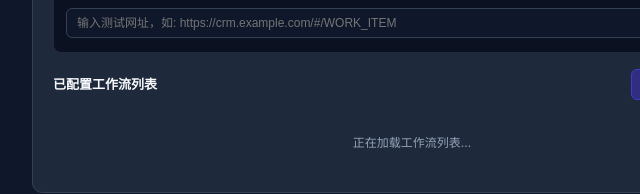
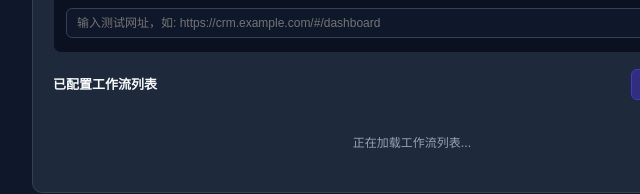
Before and after one commit to ycwfmelt/run-workflow, a website built with Vite: page src/options/index.html in a window 1280 px wide. Shown: the part 1318-1512 px from the top of the page, 228-868 px from the left. Built offline with nearby package versions, Linux system fonts and the light colour scheme; some packages are replaced by stand-ins of ours; no server answers.

Commit message:
chore: rebrand to run-workflow, add MIT license, docs and sanitize examples

```diff
--- a/src/options/index.html
+++ b/src/options/index.html
@@ -408,7 +408,7 @@
         • <strong>正则表达式</strong>：如 <code>/^https:\/\/.*\.example\.com/i</code>
       </div>
       <div style="display: flex; gap: 8px; align-items: center;">
-        <input type="text" id="testUrlInput" placeholder="输入测试网址，如: https://crm.example.com/#/WORK_ITEM" style="font-size: 12px; padding: 7px 10px;" />
+        <input type="text" id="testUrlInput" placeholder="输入测试网址，如: https://crm.example.com/#/dashboard" style="font-size: 12px; padding: 7px 10px;" />
         <button type="button" id="testUrlBtn" class="btn-secondary" style="white-space: nowrap; padding: 7px 12px; font-size: 12px;">测试匹配</button>
       </div>
       <div id="testUrlResult" style="margin-top: 8px; font-size: 11px; color: #38bdf8; display: none; padding: 6px 10px; background: #030712; border-radius: 4px; border: 1px solid #1e293b;"></div>
```
Also changed, not shown: package.json (+16 -5 lines), README.md, dist/src/options/index.html, 1 other file.
